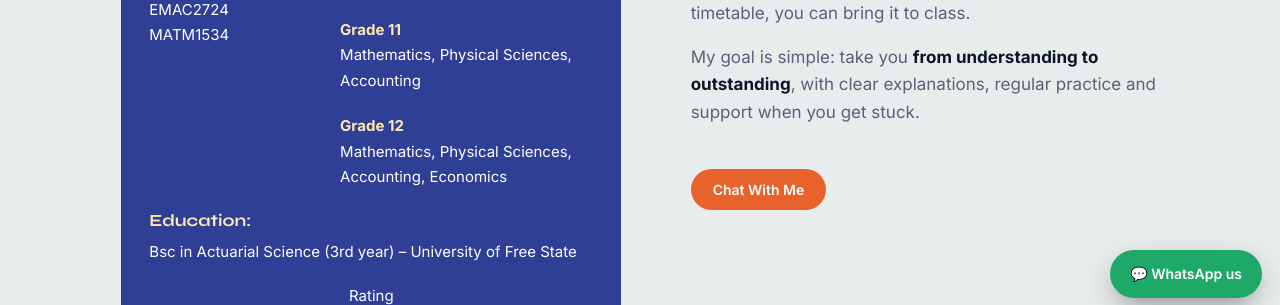
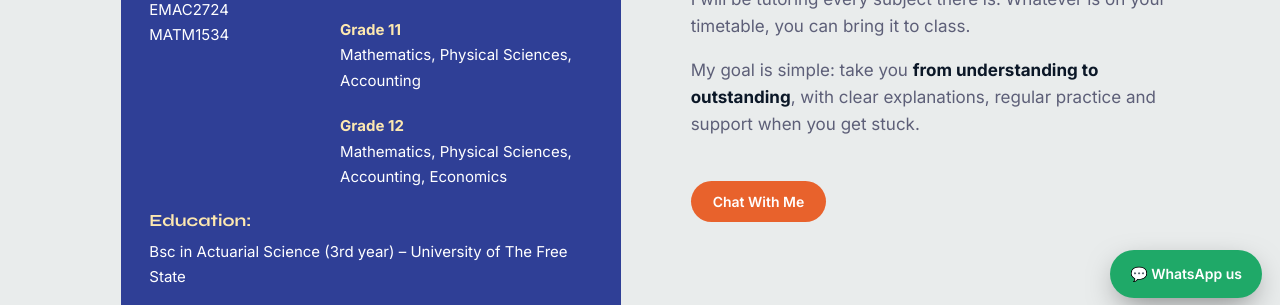
Before and after one commit to olugamutavhatsindi61-debug/CHEESE-ACADEMY, a plain HTML site: page tutor.html in a window 1280 px wide. Shown: the part 484-789 px from the top of the page. Drawn offline with Linux system fonts and the light colour scheme.

Commit message:
Update tutor.html

```diff
--- a/tutor.html
+++ b/tutor.html
@@ -27,7 +27,7 @@
 <div class="tl"><div class="cols">
 <div><h4>Modules:</h4><p>EECF 1614<br>EECF 1624<br>EMAC2724<br>MATM1534</p></div>
 <div><h4>Subjects:</h4><p><b>Grade 10</b><br>Mathematics</p><p><b>Grade 11</b><br>Mathematics, Physical Sciences, Accounting</p><p><b>Grade 12</b><br>Mathematics, Physical Sciences, Accounting, Economics</p></div></div>
-<h4>Education:</h4><p>Bsc in Actuarial Science (3rd year) – University of Free State</p></div>
+<h4>Education:</h4><p>Bsc in Actuarial Science (3rd year) – University of The Free State</p></div>
 <div class="rt">Rating<span>★★★★★</span></div></div>
 <div class="rv"><div class="eye">Meet your tutor</div><h2>One tutor. Every subject.</h2>
 <p style="margin-top:16px">I will be tutoring every subject there is. Whatever is on your timetable, you can bring it to class.</p>
```
